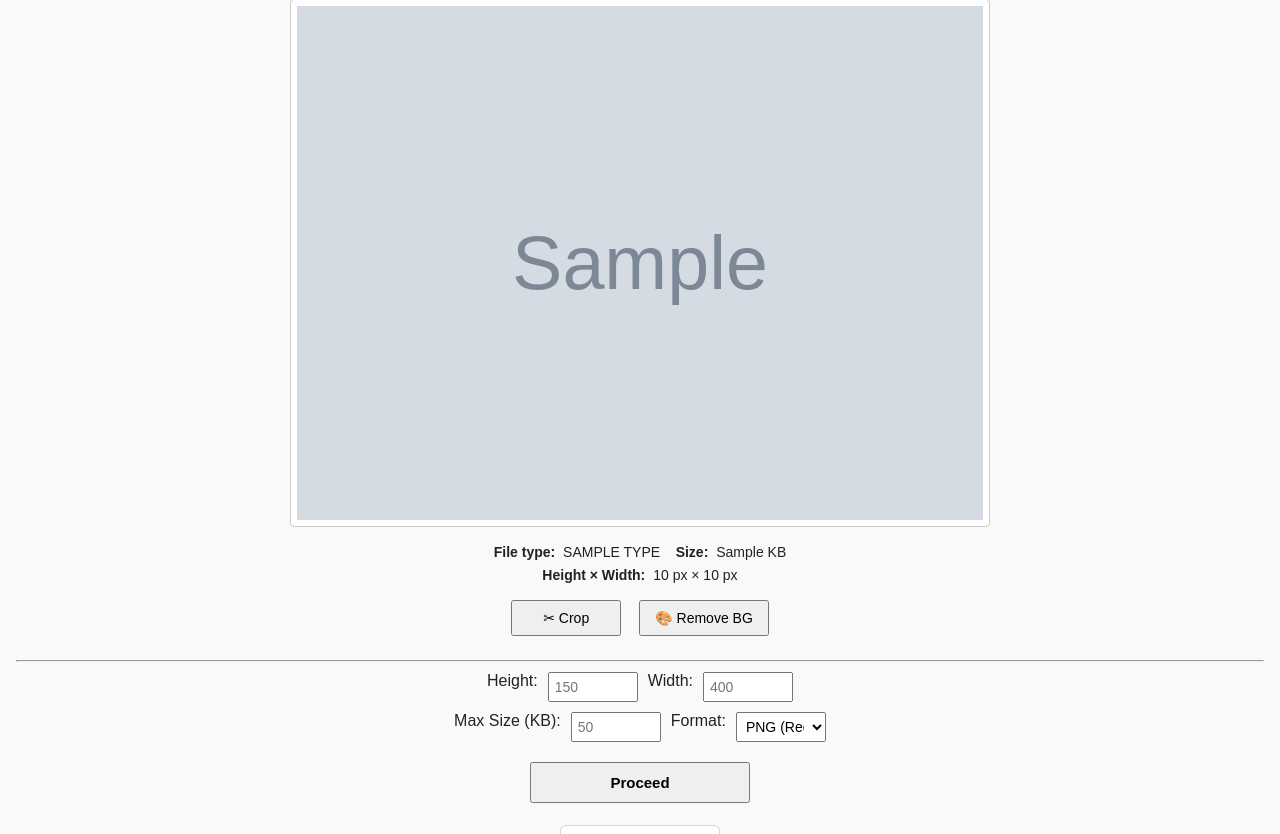
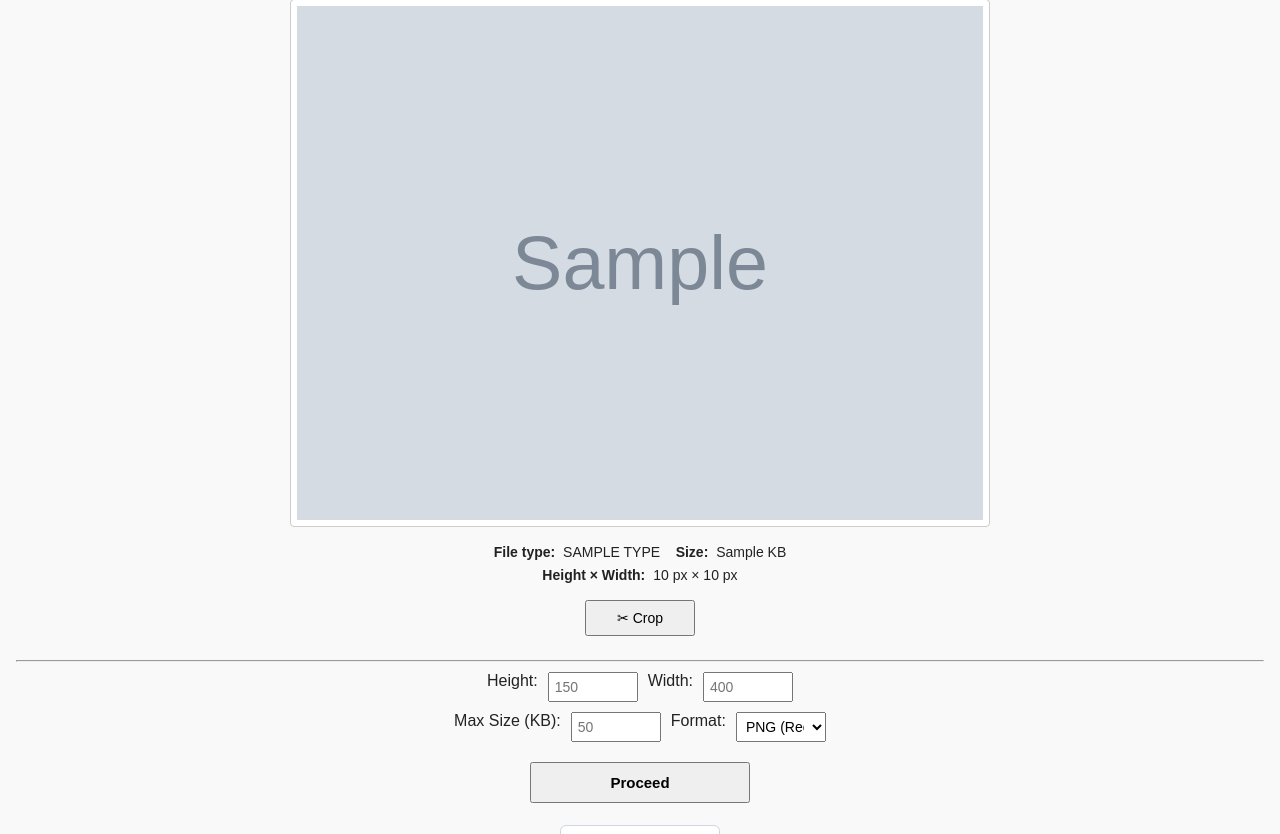
Before and after one commit to chandan781360-maker/formready, a Flask app: template templates/signature.html in a window 1280 px wide. Shown: the part 120-954 px from the top of the page. Run offline with Flask 3, Linux system fonts and the light colour scheme; the template is opened without the code that fills it: most values are stand-ins (such as "Sample title", 1, 10 or a date in 2020); grey boxes marked "Sample" are stand-in pictures.

Commit message:
Disable Remove BG button for free plan stability

```diff
--- a/templates/signature.html
+++ b/templates/signature.html
@@ -24,7 +24,7 @@
 <!-- ACTION BUTTONS -->
 <div class="tools-row" id="actionButtons">
     <button onclick="startCrop()">✂ Crop</button>
-    <button onclick="removeBg()">🎨 Remove BG</button>
+   <!-- <button onclick="removeBg()">🎨 Remove BG</button> -->
 </div>
 
 <div class="tools-row">
```
